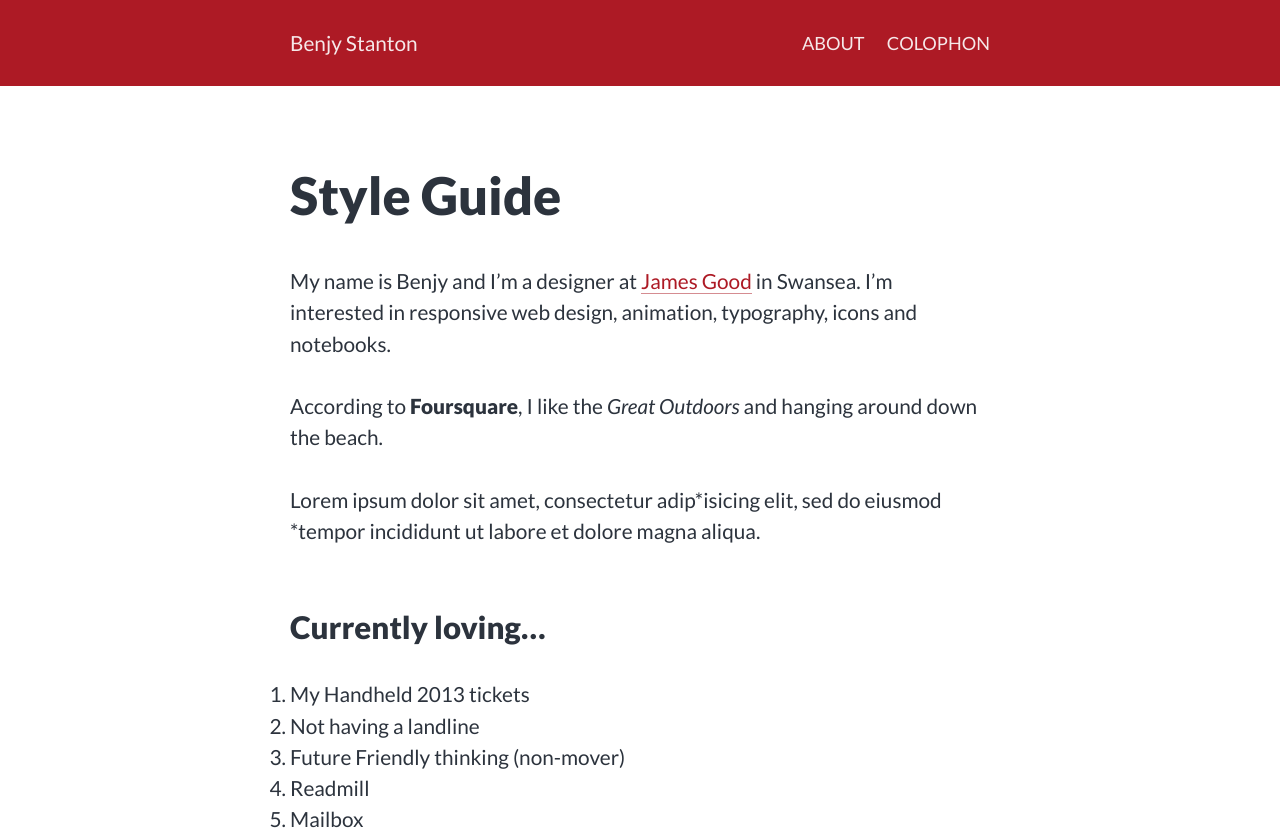
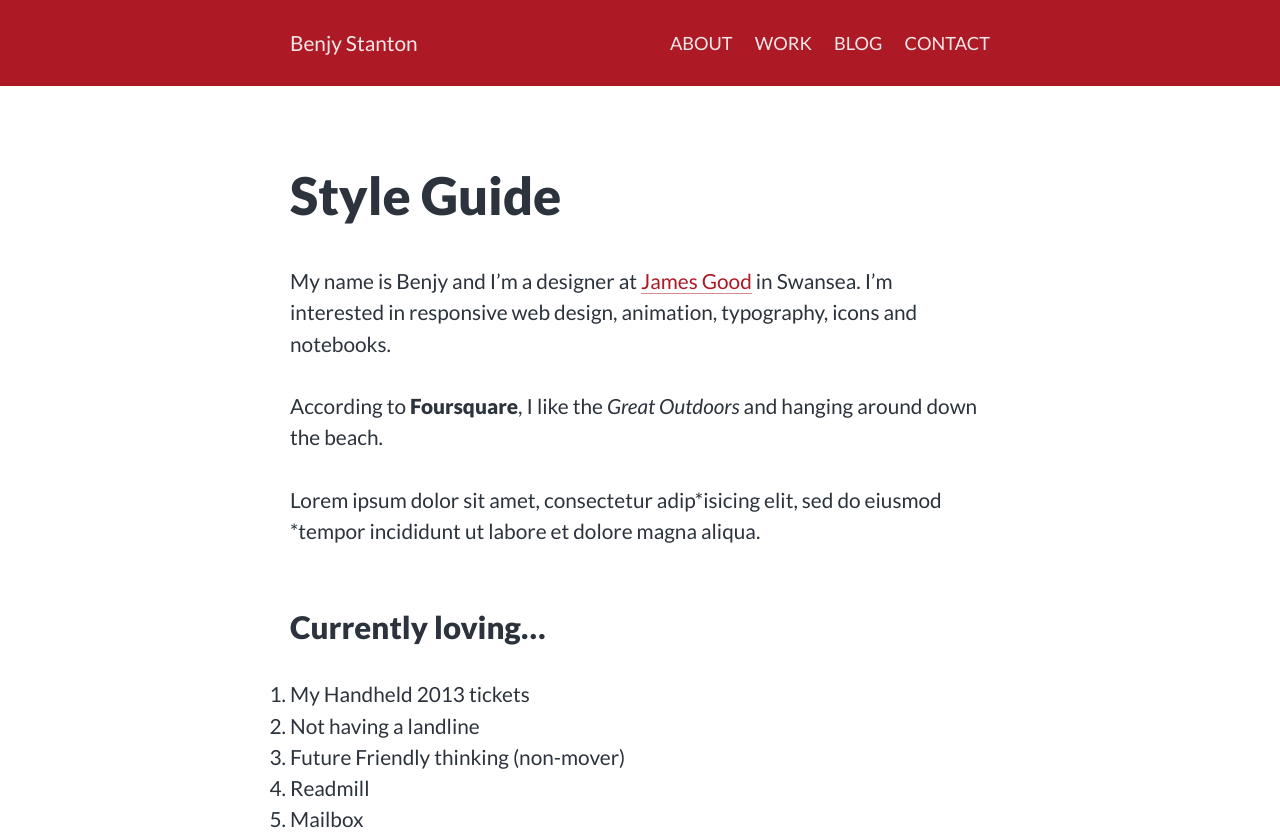
Before and after one commit to benjystanton/styleguide, a plain HTML site: page index.html in a window 1280 px wide. Shown: the top 837 px of the page. Drawn offline with Linux system fonts and the light colour scheme.

Commit message:
Old IE Support
Tweaking the CSS to stop the design being unreadable in older IE. Also
updated the main menu to include more pages.

```diff
--- a/CSS/style.css
+++ b/CSS/style.css
@@ -46,7 +46,7 @@ a img { border:none } /* Gets rid of IE's blue borders */
 /* General =================================================== */
 
 body {
-	background-color:#2C333D;
+	background-color:#fff;
 	color:#2C333D;
 	font: Normal 100% 'Lato', Helvetica, Arial, sans-serif;
 }
@@ -55,10 +55,6 @@ body {
 	margin:0 auto;
 	padding:1.875em 0 3.75em;
 	width: 90%;
-}
-
-section {
-	background-color: #fff;
 }
 
 /* Typography =================================================== */
@@ -194,11 +190,11 @@ header .container {
 
 /* Menu ======================================================= */
 
-.menu {
+header .menu {
 	margin: 0;
 }
 
-#menu-primary li {
+header #menu-primary li {
 	margin-right: 1em;
 	font-size:.875em; /* 14px / 16px */
 	line-height:3; /* 42px / 14px */
@@ -208,11 +204,11 @@ header .container {
 	display: inline-block;
 }
 
-#menu-primary li:last-child {
+header #menu-primary li:last-child {
 	margin-right: 0;
 }
 
-#menu-primary li a {
+header #menu-primary li a {
 	border-bottom:none;
 	color: #f6e8e9;
 }
--- a/index.html
+++ b/index.html
@@ -17,10 +17,12 @@
 				<div class="menu-header" role="navigation">
 					<ul id="menu-primary" class="menu">
 						<li id="menu-item-148" class="menu-item menu-item-type-post_type menu-item-object-page menu-item-148"><a title="Stuff about me" href="http://www.benjystanton.co.uk/about/">About</a></li>
-						<li id="menu-item-33" class="menu-item menu-item-type-post_type menu-item-object-page menu-item-33"><a title="Credits and much love" href="http://www.benjystanton.co.uk/colophon/">Colophon</a></li>
+						<li id="menu-item-628" class="menu-item menu-item-type-post_type menu-item-object-page menu-item-628"><a title="Things that I do" href="http://www.benjystanton.co.uk/work/">Work</a></li>
+						<li id="menu-item-625" class="menu-item menu-item-type-post_type menu-item-object-page menu-item-625"><a title="Words that I write" href="http://www.benjystanton.co.uk/blog/">Blog</a></li>
+						<li id="menu-item-637" class="menu-item menu-item-type-post_type menu-item-object-page menu-item-637"><a title="Get in touch" href="http://www.benjystanton.co.uk/contact/">Contact</a></li>
 					</ul>
 				</div><!-- /end .menu-header -->
-			</div> <!-- /end .container -->
+			</div><!-- /end .container -->
 		</header>
 		<section>
 			<div class="container main" role="main">
```
